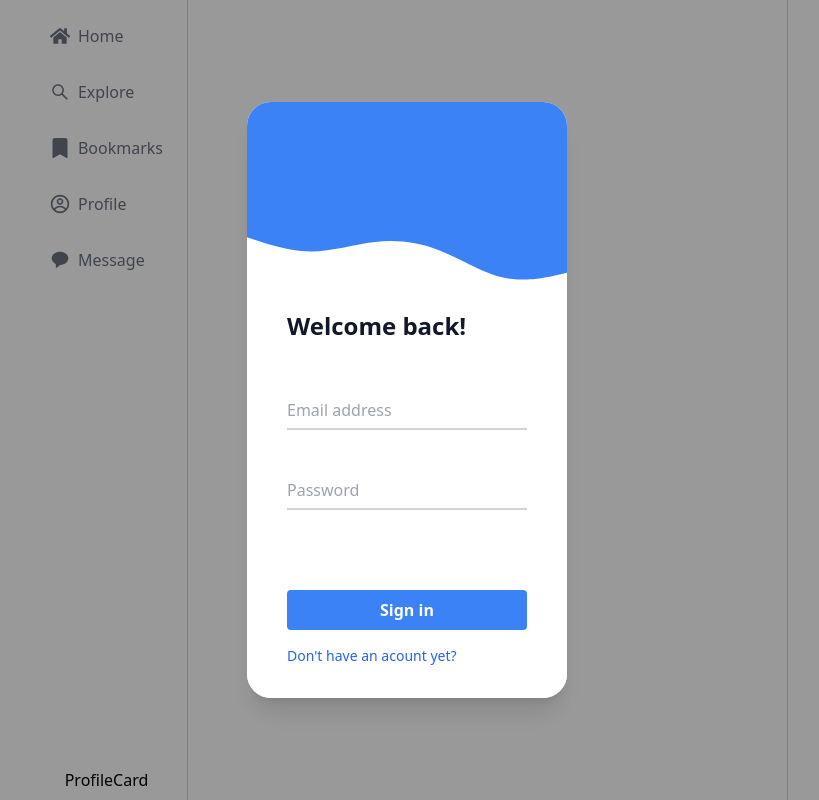
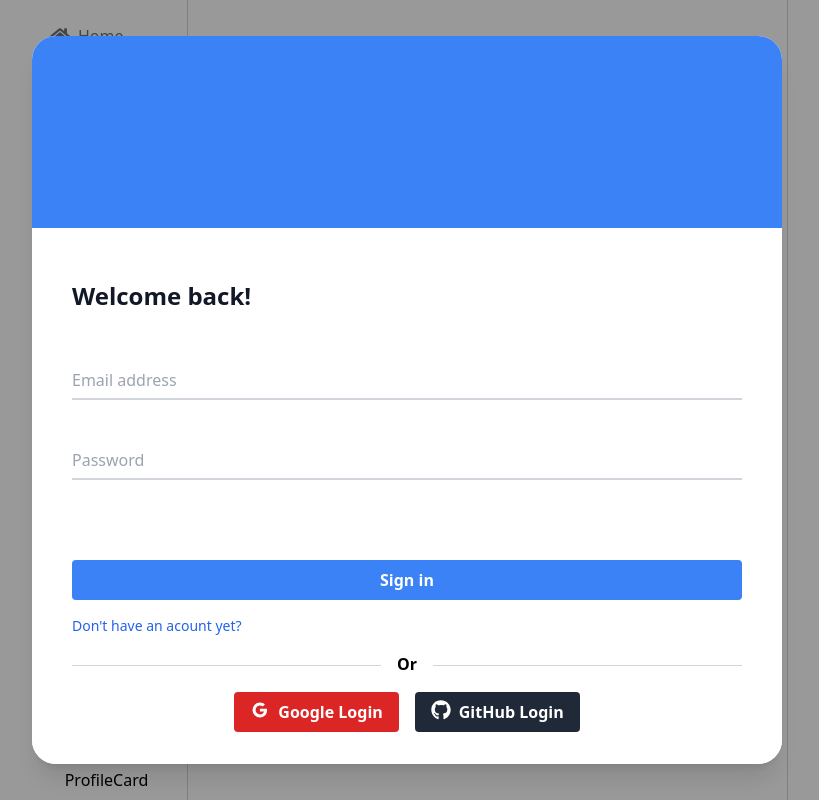
Before and after one commit to SSam0419/TwitterCloneClient, a React (Vite) app: page /sign_in in a window 1280 px wide. Shown: the whole page, without its empty margins (233-1052 px from the left). Built offline with nearby package versions, Linux system fonts and the light colour scheme.

Commit message:
fix login and register

```diff
--- a/src/api/AuthApi.tsx
+++ b/src/api/AuthApi.tsx
@@ -2,6 +2,7 @@ import axios, { AxiosResponse } from "axios";
 import { User } from "../model/models";
 
 const domain = "https://localhost:44385/api/Auth/";
+
 interface Credentials {
   username: string;
   password: string;
@@ -16,25 +17,30 @@ export const registerUser = async ({
       return response;
     })
     .catch((error) => {
-      console.log(error);
       return error;
     });
-  console.log(response);
+
   return response;
 };
 export const signUser = async ({
   username,
   password,
 }: Credentials): Promise<AxiosResponse<User>> => {
+  axios.defaults.withCredentials = true;
   const response = await axios
-    .post(domain + "sign_in", { username: username, password: password })
+    .post(domain + "sign_in", {
+      headers: {
+        "Content-Type": "application/json",
+        "Access-Control-Allow-Origin": "*", // Allow requests from all domains
+      },
+      username: username,
+      password: password,
+    })
     .then((response) => {
       return response;
     })
     .catch((error) => {
-      console.log(error);
       return error;
     });
-  console.log(response);
   return response;
 };
--- a/src/components/Forms/LoginForm.tsx
+++ b/src/components/Forms/LoginForm.tsx
@@ -1,14 +1,17 @@
 import React, { useEffect, useState } from "react";
-import { registerUser } from "../../api/AuthApi";
-import { useAppSelector } from "../../redux/store";
+import { registerUser, signUser } from "../../redux/actions/authAction";
+import { useAppDispatch, useAppSelector } from "../../redux/store";
 import { LoginPageStatus } from "../../redux/slices/authSlicer";
 import { useNavigate } from "react-router-dom";
+import { FaGithub } from "react-icons/fa";
+import { BiLogoGoogle } from "react-icons/bi";
 
 const LoginForm = () => {
   const { loginStatus, error } = useAppSelector((state) => ({
     loginStatus: state.auth.loginPageStatus,
     error: state.auth.error,
   }));
+  const dispatch = useAppDispatch();
 
   const navigate = useNavigate();
 
@@ -60,24 +63,12 @@ const LoginForm = () => {
           className={`min-h-screen election:text-white flex justify-center items-center`}
         >
           <div className="p-8 flex-1">
-            <div className="w-80 bg-white rounded-3xl mx-auto overflow-hidden shadow-xl">
+            <div className="w-[750px] bg-white rounded-3xl mx-auto overflow-hidden shadow-xl">
               <div
                 className={`relative h-48 ${
                   isRegistering ? "bg-rose-500" : "bg-blue-500"
-                } rounded-bl-4xl`}
-              >
-                <svg
-                  className="absolute bottom-0"
-                  xmlns="http://www.w3.org/2000/svg"
-                  viewBox="0 0 1440 320"
-                >
-                  <path
-                    fill="#ffffff"
-                    fill-opacity="1"
-                    d="M0,64L48,80C96,96,192,128,288,128C384,128,480,96,576,85.3C672,75,768,85,864,122.7C960,160,1056,224,1152,245.3C1248,267,1344,245,1392,234.7L1440,224L1440,320L1392,320C1344,320,1248,320,1152,320C1056,320,960,320,864,320C768,320,672,320,576,320C480,320,384,320,288,320C192,320,96,320,48,320L0,320Z"
-                  ></path>
-                </svg>
-              </div>
+                } rounded-bl-4xl mb-9`}
+              ></div>
               <div className="px-10 pt-4 pb-8 bg-white rounded-tr-4xl">
                 <h1 className="text-2xl font-semibold text-gray-900">
                   {isRegistering ? "Join Us!" : "Welcome back!"}
@@ -86,12 +77,22 @@ const LoginForm = () => {
                   className="mt-12"
                   onSubmit={(e: React.FormEvent<HTMLFormElement>) => {
                     e.preventDefault();
-                    if (confirmPassword != password) {
-                      return;
-                    }
+
                     if (isRegistering) {
-                      console.log({ username: username, password: password });
-                      registerUser({ username: username, password: password });
+                      if (confirmPassword != password) {
+                        setHint("Inconsistent Password");
+                        return;
+                      }
+                      dispatch(
+                        registerUser({ username: username, password: password })
+                      );
+                    } else {
+                      dispatch(
+                        signUser({
+                          username: username,
+                          password: password,
+                        })
+                      );
                     }
                   }}
                 >
@@ -165,6 +166,25 @@ const LoginForm = () => {
                 >
                   {isRegistering ? "Login now!" : "Don't have an acount yet?"}
                 </button>
+                <div className="my-4 flex items-center before:mt-0.5 before:flex-1 before:border-t before:border-neutral-300 after:mt-0.5 after:flex-1 after:border-t after:border-neutral-300">
+                  <p className="mx-4 mb-0 text-center font-semibold dark:text-white">
+                    Or
+                  </p>
+                </div>
+                <div className="flex justify-center">
+                  <button className="mr-4 bg-red-600 hover:bg-red-700 text-white font-bold py-2 px-4 rounded">
+                    <div className="flex">
+                      <BiLogoGoogle size={20} className="text-white mr-2" />
+                      Google Login
+                    </div>
+                  </button>
+                  <button className="bg-gray-800 hover:bg-gray-900 text-white font-bold py-2 px-4 rounded">
+                    <div className="flex">
+                      <FaGithub size={20} className="text-white mr-2" />
+                      GitHub Login
+                    </div>
+                  </button>
+                </div>
               </div>
             </div>
           </div>
--- a/src/redux/actions/authAction.tsx
+++ b/src/redux/actions/authAction.tsx
@@ -9,32 +9,22 @@ interface RegisterUserPayload {
 export const registerUser = createAsyncThunk(
   "auth/registerUser",
   async ({ username, password }: RegisterUserPayload) => {
-    try {
     const response = await authApi.registerUser({
       username: username,
       password: password,
     });
-
+    console.log(response);
     return response;
-    } catch (error) {
-      console.log(error);
-      throw error;
-    }
   }
 );
 export const signUser = createAsyncThunk(
   "auth/signUser",
   async ({ username, password }: RegisterUserPayload) => {
-    try {
     const response = await authApi.signUser({
       username: username,
       password: password,
     });
 
     return response;
-    } catch (error) {
-      console.log(error);
-      throw error;
-    }
   }
 );
--- a/src/redux/actions/tweetAction.tsx
+++ b/src/redux/actions/tweetAction.tsx
@@ -3,22 +3,14 @@ import * as TweetApi from "../../api/TweetApi";
 import { Tweet } from "../../model/models";
 
 export const getAllTweets = createAsyncThunk("tweet/getAllTweets", async () => {
-  try {
-    const response = await TweetApi.getAllTweets();
-    return response;
-  } catch (error) {
-    throw new Error("Failed to fetch tweets: " + error);
-  }
+  const response = await TweetApi.getAllTweets();
+  return response;
 });
 
 export const addTweet = createAsyncThunk(
   "tweet/addTweet",
-  async (tweetData: Tweet, { rejectWithValue }) => {
-    try {
-      const response = await TweetApi.createTweet(tweetData);
-      return response;
-    } catch (error) {
-      return rejectWithValue(error);
-    }
+  async (tweetData: Tweet) => {
+    const response = await TweetApi.createTweet(tweetData);
+    return response;
   }
 );
--- a/src/redux/slices/authSlicer.tsx
+++ b/src/redux/slices/authSlicer.tsx
@@ -1,6 +1,7 @@
 import { createSlice } from "@reduxjs/toolkit";
 import { User } from "../../model/models";
 import * as action from "../actions/authAction";
+import { AxiosError } from "axios";
 
 export const enum LoginPageStatus {
   RegisterSuccessful,
@@ -33,30 +34,26 @@ export const authSlicer = createSlice({
       state.loading = true;
     });
     builder.addCase(action.registerUser.fulfilled, (state, action) => {
+      if (action.payload instanceof AxiosError) {
+        state.error = action.payload.response?.data;
+        state.loginPageStatus = LoginPageStatus.RegisterFailed;
+      }
       const { status, data } = action.payload;
       if (status === 200) {
         state.loginPageStatus = LoginPageStatus.RegisterSuccessful;
-      } else {
-        if (data instanceof Error) {
-          state.error = data.message;
-          state.loginPageStatus = LoginPageStatus.RegisterFailed;
-        } else {
-          state.error = data.toString();
-        }
       }
       state.loading = false;
     });
     builder.addCase(action.signUser.fulfilled, (state, action) => {
+      if (action.payload instanceof AxiosError) {
+        state.loginPageStatus = LoginPageStatus.LoginFailed;
+        state.error = action.payload.response?.data;
+      }
       const { status, data } = action.payload;
       if (status === 200) {
+        console.log(data);
         state.loginPageStatus = LoginPageStatus.LoginSuccessful;
-      } else {
-        if (data instanceof Error) {
-          state.error = data.message;
-          state.loginPageStatus = LoginPageStatus.LoginFailed;
-        } else {
-          state.error = data.toString();
-        }
+        state.user = data;
       }
       state.loading = false;
     });
```
Lines whose indentation alone changed are shown as unchanged.
